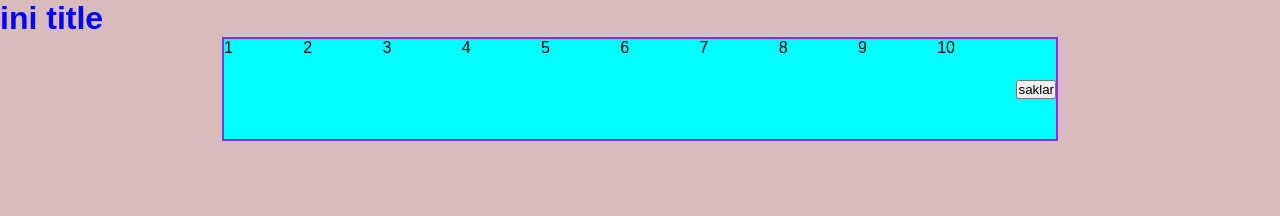
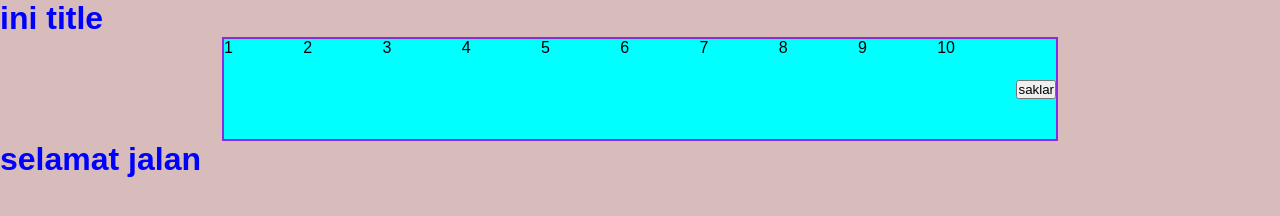
Before and after one commit to raflyalvito/RevoU, a plain HTML site: page index.html in a window 1280 px wide. Drawn offline with Linux system fonts and the light colour scheme.

Commit message:
menambahkan footer

```diff
--- a/index.html
+++ b/index.html
@@ -26,5 +26,9 @@
 
       <button onclick="lampu(0)">saklar</button>
     </article>
+
+    <footer>
+      <h1>selamat jalan</h1>
+    </footer>
   </body>
 </html>
```
